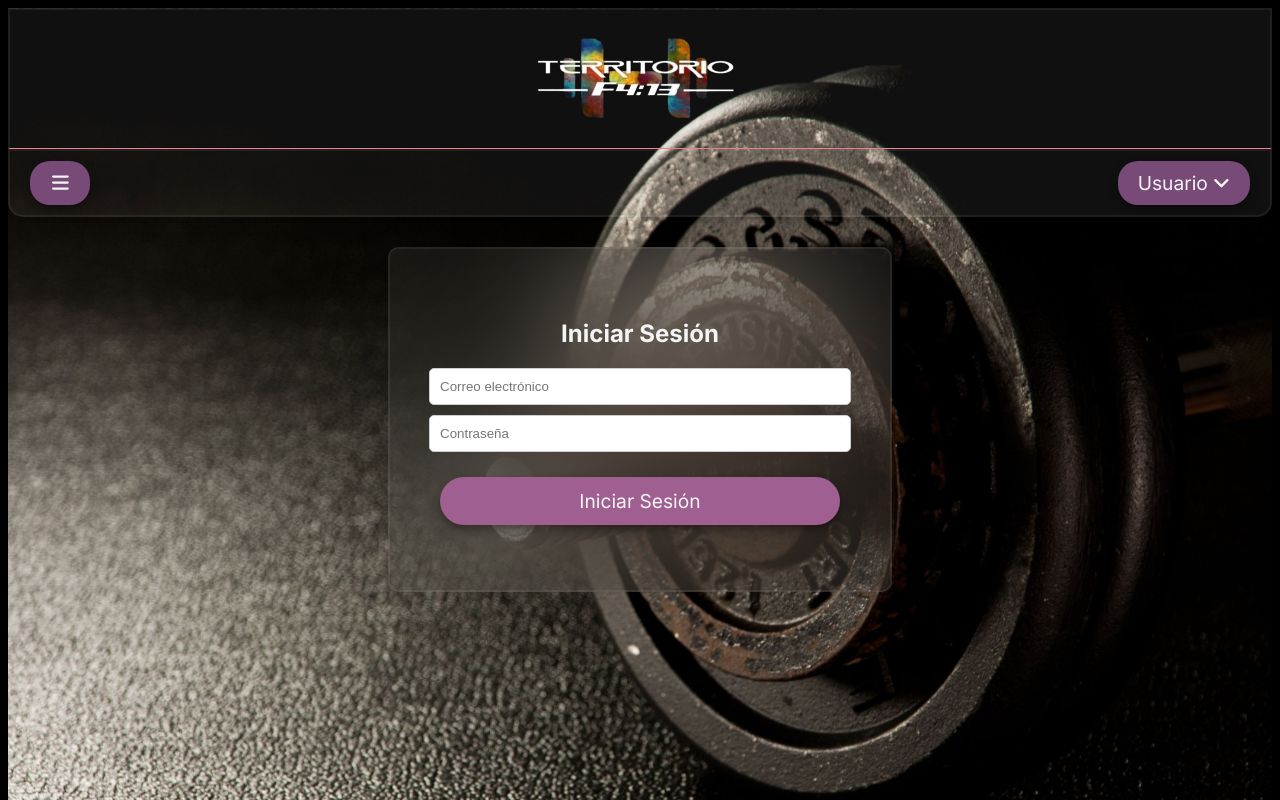
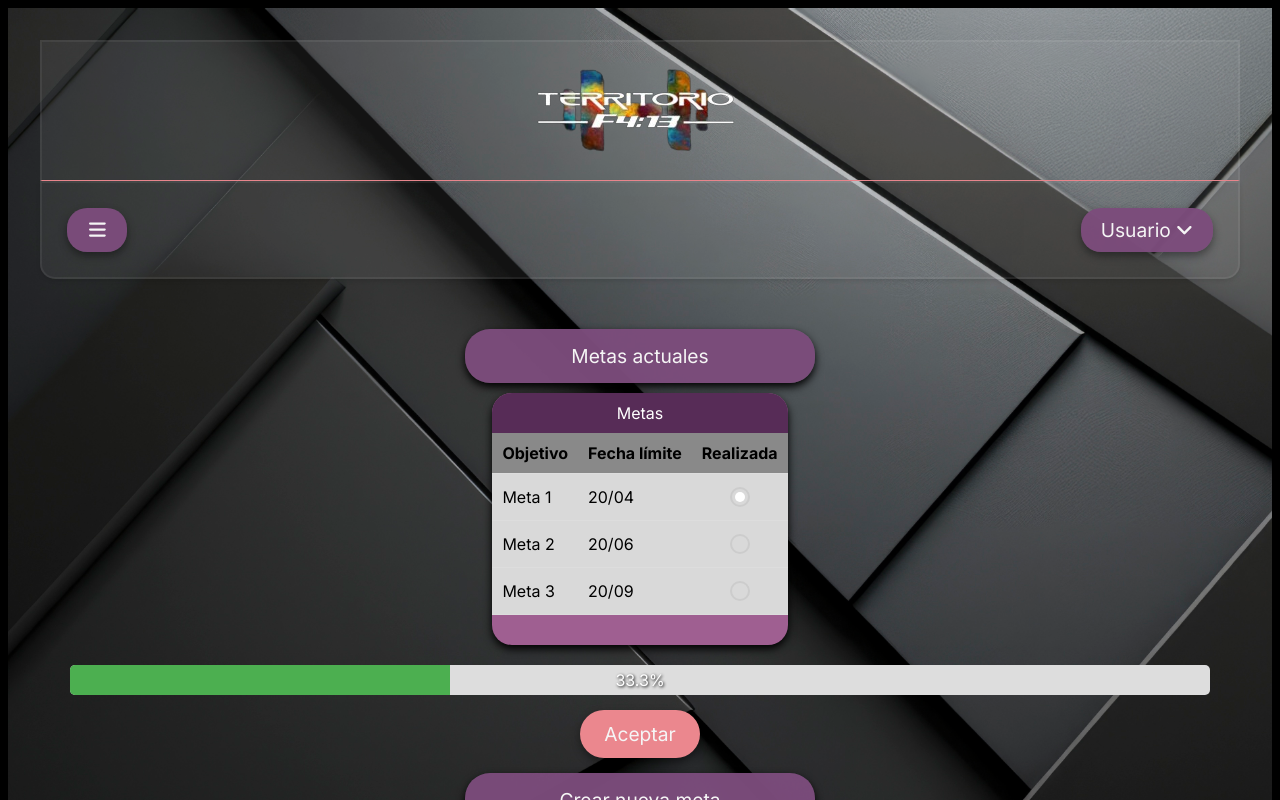
Before and after one commit to Ferchox/componentes, a React (Vite) app: page /Metas in a window 1280 px wide. Shown: the top 800 px of the page. Built offline with nearby package versions, Linux system fonts and the light colour scheme.

Commit message:
añadiendo nuevo css

```diff
--- a/src/App.jsx
+++ b/src/App.jsx
@@ -1,13 +1,12 @@
 import React from 'react';
 import "./App.css";
-import Registro from './components/registroUsuario/pages/Registro'
-import InicioSesion from './components/inicioSesionUsuario/pages/InicioSesion'
+import GenerarRutina from './components/generarRutina/pages/GenerarRutina'
+import Metas from './components/metas/pages/Metas'
 
 function App() {
   return (
     <>
-      <InicioSesion />
-
+        <Metas/>
     </>
   );
 }
--- a/src/components/crearMetas/organismos/FormularioMeta.css
+++ b/src/components/crearMetas/organismos/FormularioMeta.css
@@ -7,7 +7,6 @@
   width: auto;
   margin: 0 auto 20px;
   padding: 20px;
-  border-radius: 20%;
   display: flex;
   flex-direction: column;
   align-items: center;
--- a/src/components/crearMetas/pages/CrearMeta.css
+++ b/src/components/crearMetas/pages/CrearMeta.css
@@ -1,5 +1,4 @@
 #root {
-    max-width: 1280px;
     margin: 0 auto;
     padding: 2rem;
     text-align: center;
--- a/src/components/entrenadores/Entrenadores.jsx
+++ b/src/components/entrenadores/Entrenadores.jsx
@@ -26,7 +26,6 @@
     description: 'Entrenadora de pectorales superiores e inferiores.',
     specialties: ['Pecho', 'Espalda']
   }
-  // Añadir más entrenadores si es necesario
 ];
 
 function Entrenadores() {
--- a/src/components/evaluacionUsuario/GraficoEvaluacionUsuario.css
+++ b/src/components/evaluacionUsuario/GraficoEvaluacionUsuario.css
@@ -2,8 +2,21 @@
   display: flex;
   flex-direction: column;
   align-items: center;
+  border: 2px solid #fafafa10;
+  background: #fafafa10;
+  backdrop-filter: blur(10rem);
+  padding: 1rem;
+  border-radius: 15px;
+  width: 90%;
+  margin: 30px auto;
+  position: relative;
+  z-index: 1;
 }
-
+#root{
+  background-image: url('../../assets/fondo-perfil.png');
+  background-size: cover;
+  background-position: center;
+}
 .title {
   color: orange;
   margin-bottom: 20px;
--- a/src/components/generarRutina/organismos/SeleccionParteCuerpo.css
+++ b/src/components/generarRutina/organismos/SeleccionParteCuerpo.css
@@ -1,20 +1,26 @@
 .App {
-  text-align: center;
   display: flex;
   flex-direction: column;
   align-items: center;
-  gap: 20px;
-  padding: 20px;
-  width: 375px;
-  background-color: black;
-  margin-top: 40px;
-  margin-bottom: 50px;
+  border: 2px solid #fafafa10;
+  background: #fafafa10;
+  backdrop-filter: blur(10rem);
+  padding: 1rem;
+  border-radius: 15px;
+  width: 90%;
+  margin: 30px auto;
+  position: relative;
+  z-index: 1;
 }
-
+#root{
+  background-image: url('../../../assets/fondo-perfil.png');
+  background-size: cover;
+  background-position: center;
+}
 .tit {
   width: 100%;
   max-width: 400px;
-  background-color: black;
+  background-color: rgb(231, 51, 51);
   padding: 20px;
   box-shadow: 0 0 10px rgba(0, 0, 0, 0.1);
 }
@@ -78,13 +84,6 @@
   border-radius: 5px;
 }
 
-.header {
-  background-color: #ff0000;
-  padding: 10px;
-  border-radius: 5px;
-  margin-bottom: 20px;
-}
-
 .content {
   margin-top: 5px;
 }
```
Also changed, not shown: src/components/evaluacionUsuario/GraficoEvaluacionUsuario.jsx (+13 -5 lines).
